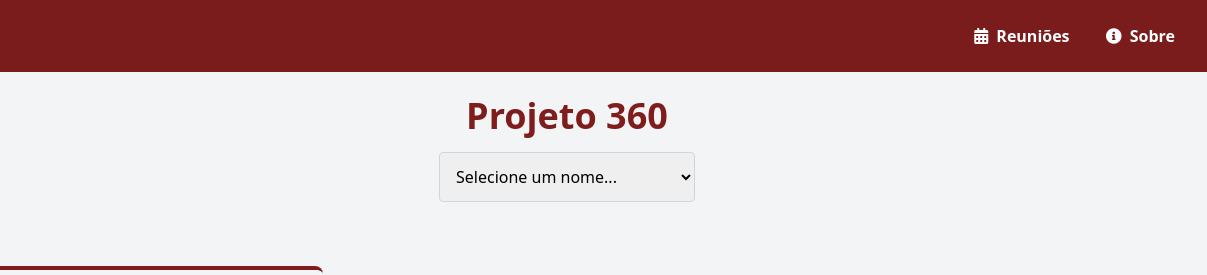
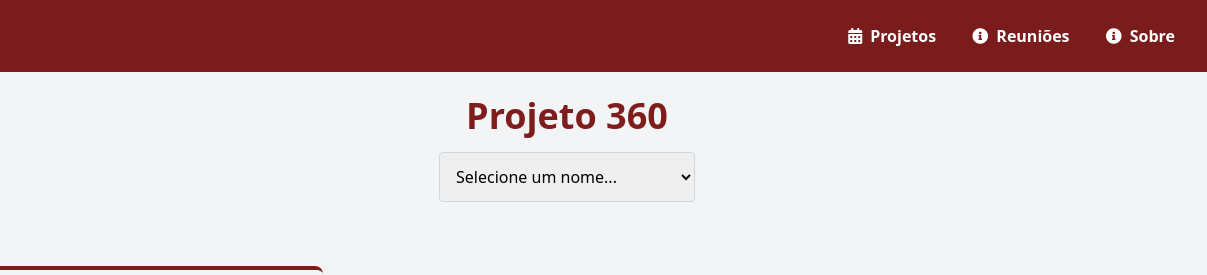
Before and after one commit to VictorCainj/projeto360, a plain HTML site: page index.html in a window 1280 px wide. Shown: the top 275 px of the page, 73-1280 px from the left. Drawn offline with nearby package versions, Linux system fonts and the light colour scheme.

Commit message:
Update index.html

```diff
--- a/index.html
+++ b/index.html
@@ -125,7 +125,8 @@
     <div class="navbar">
         <img src="https://i.ibb.co/R3dKTYr/Madia-Im-veis-40-anos.webp" alt="Logo da Madia Imóveis 40 anos">
         <div>
-            <a href="Reuniões.html"><i class="fas fa-calendar-alt mr-2"></i>Reuniões</a>
+            <a href="index.html"><i class="fas fa-calendar-alt mr-2"></i>Projetos</a>
+            <a href="Reuniões.html"><i class="fas fa-info-circle mr-2"></i>Reuniões</a>
             <a href="Sobre Nós.html"><i class="fas fa-info-circle mr-2"></i>Sobre</a>
         </div>
     </div>
```
